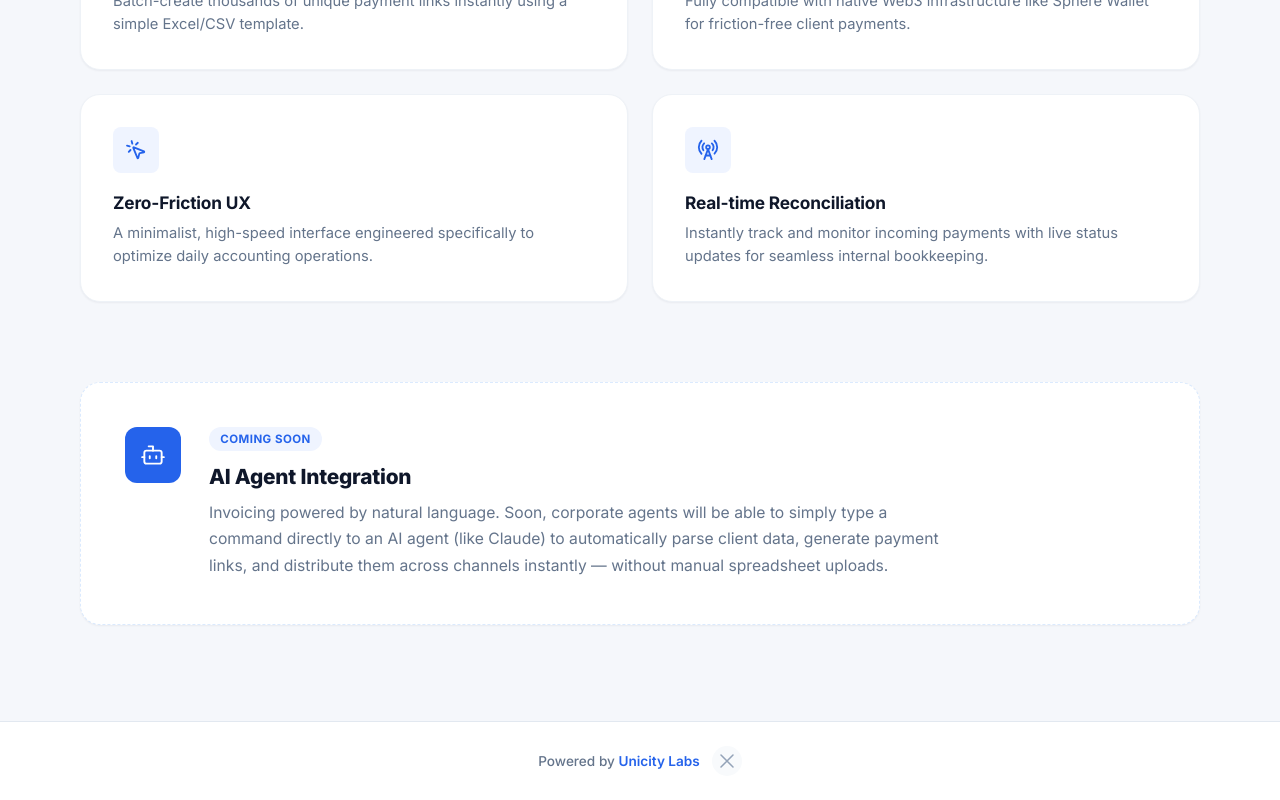
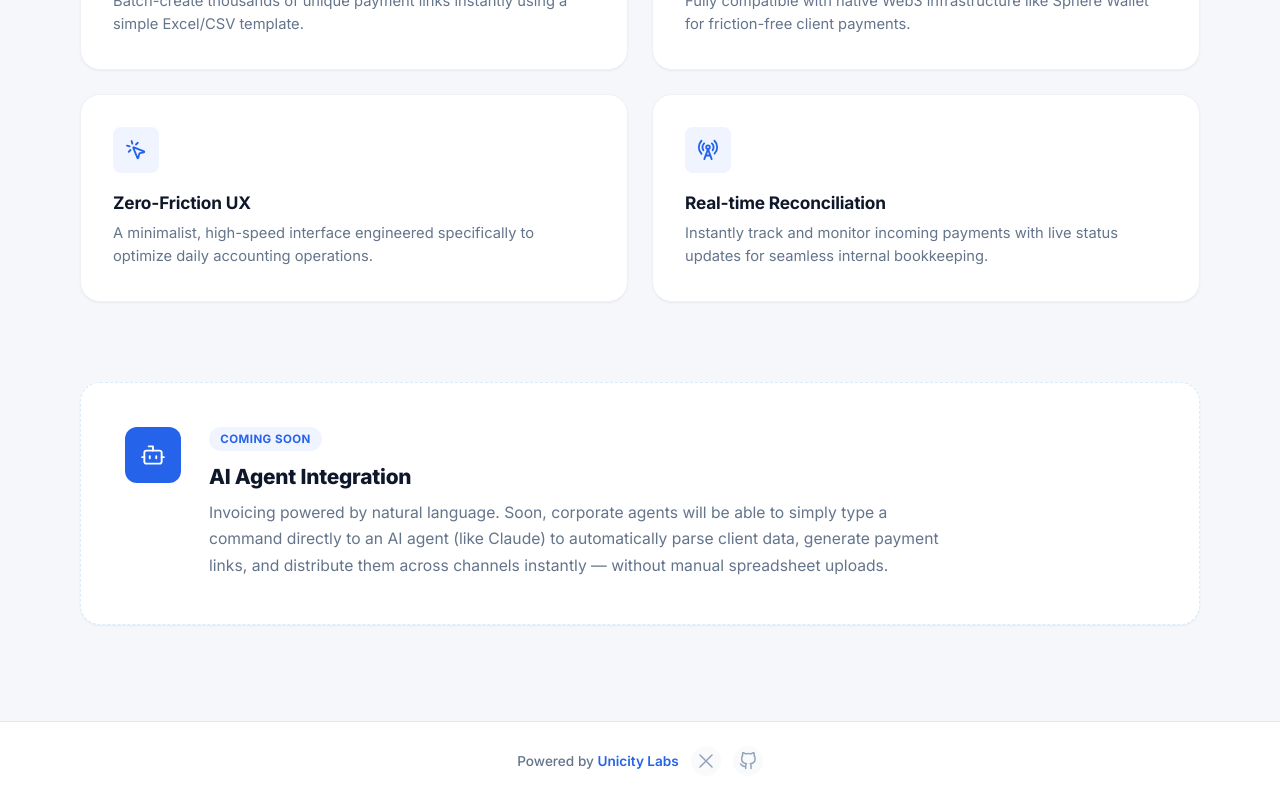
Before and after one commit to akbarfitrian/uct-pay-link, a React (Vite) app: page / in a window 1280 px wide. Shown: the part 1022-1822 px from the top of the page. Built offline with nearby package versions, Linux system fonts and the light colour scheme; no server answers.

Commit message:
fixing bug connect wallet pop up 8

```diff
--- a/src/App.css
+++ b/src/App.css
@@ -1413,28 +1413,11 @@
   z-index: 50;
   width: 340px;
   max-width: calc(100vw - 2rem);
-  max-height: calc(100vh - 6rem);
-  overflow-y: auto;
   background: var(--bg-card);
   border: 1px solid var(--border-default);
   border-radius: var(--radius-lg);
   box-shadow: var(--shadow-lg);
   padding: 1.1rem;
-}
-
-/* On narrow screens the trophy badge isn't flush with the screen edge, so
-   anchoring the panel to the badge's right edge pushes it off-screen to the
-   left. Detach it from the badge and center it under the navbar instead. */
-@media (max-width: 640px) {
-  .quest-panel {
-    position: fixed;
-    top: 4.75rem;
-    left: 1rem;
-    right: 1rem;
-    width: auto;
-    max-width: none;
-    max-height: calc(100vh - 6rem);
-  }
 }
 
 .quest-panel-header {
--- a/src/components/Footer.tsx
+++ b/src/components/Footer.tsx
@@ -25,6 +25,17 @@
               <path d="M4 4l16 16M4 20l16-16"/>
             </svg>
           </a>
+          <a
+            href="https://github.com/akbarfitrian"
+            target="_blank"
+            rel="noreferrer"
+            className="footer-link"
+            title="GitHub"
+          >
+            <svg width="18" height="18" viewBox="0 0 24 24" fill="none" stroke="currentColor" strokeWidth="2" strokeLinecap="round" strokeLinejoin="round">
+              <path d="M9 19c-5 1.5-5-2.5-7-3m14 6v-3.87a3.37 3.37 0 0 0-.94-2.61c3.14-.35 6.44-1.54 6.44-7A5.44 5.44 0 0 0 20 4.77 5.07 5.07 0 0 0 19.91 1S18.73.65 16 2.48a13.38 13.38 0 0 0-7 0C6.27.65 5.09 1 5.09 1A5.07 5.07 0 0 0 5 4.77a5.44 5.44 0 0 0-1.5 3.78c0 5.42 3.3 6.61 6.44 7A3.37 3.37 0 0 0 9 18.13V22"/>
+            </svg>
+          </a>
         </div>
       </div>
     </footer>
```
Also changed, not shown: 1 other file (tests, documents, lock files or other folders).
